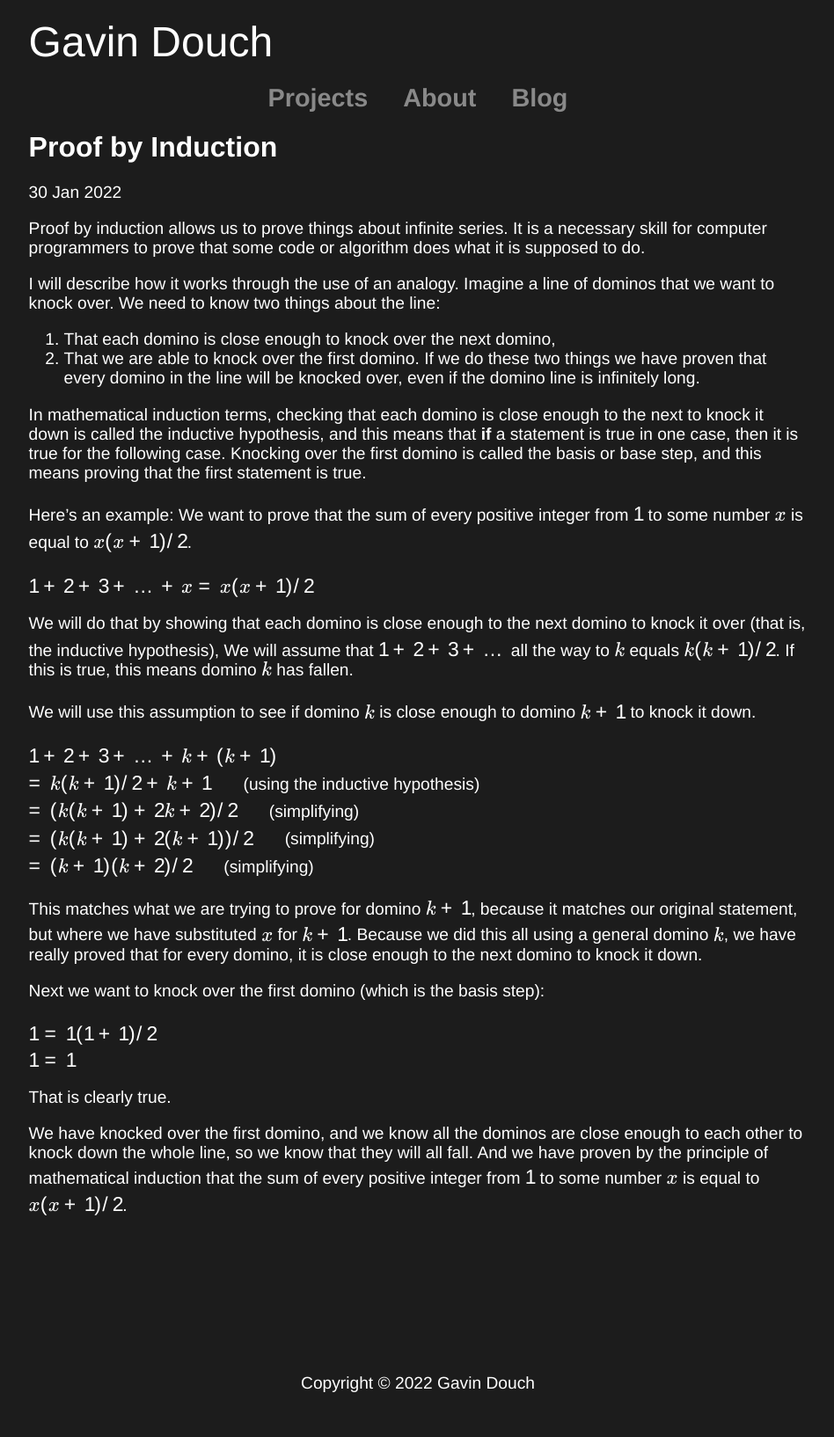
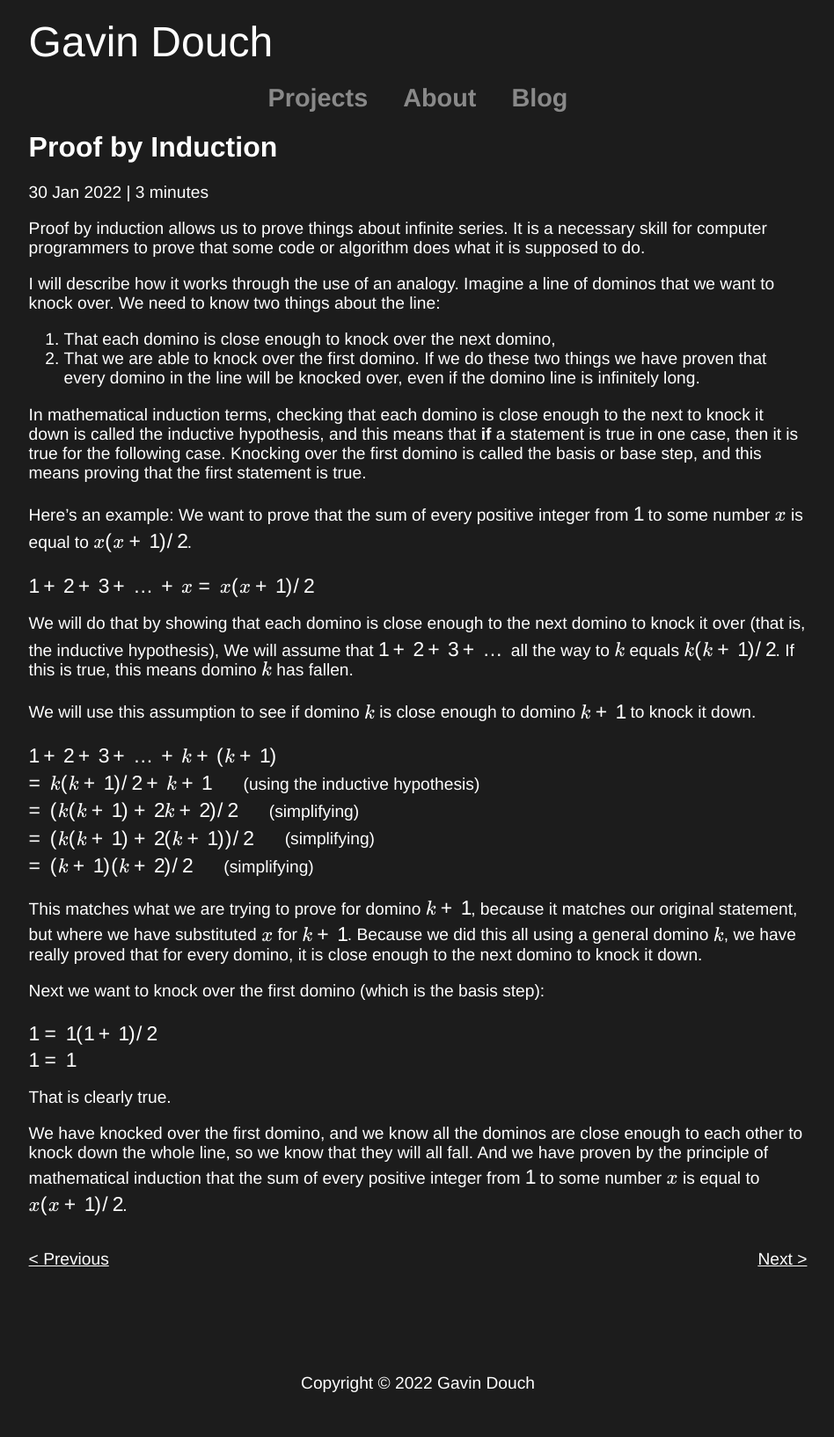
Before and after one commit to Coedice/website, a Jekyll site: the page built from _posts/2022-01-30-induction.md, in a window 1280 px wide. Shown: the whole page at 88% size, without its empty margins (165-1113 px from the left). Built offline with Jekyll 4.4.1, drawn with Linux system fonts in a browser that asks for light colours; formulas are drawn with MathJax 3.

Commit message:
Separate SCSS into different files if they only apply for one page
- Add arrows to move between blog posts
- Add reading time for blog posts

```diff
--- a/_layouts/default.html
+++ b/_layouts/default.html
@@ -8,13 +8,25 @@
 		<meta name="copyright" content="Gavin Douch">
 		<meta name="theme-color" content="#1c1c1c">
 		<link rel="stylesheet" href="{{ 'assets/css/styles.css' | relative_url }}">
+		{%- if page.title == "Projects" -%}
+			<link rel="stylesheet" href="{{ 'assets/css/projects.css' | relative_url }}">
+		{%- endif -%}
+		{%- if page.title == "About" -%}
+			<link rel="stylesheet" href="{{ 'assets/css/about.css' | relative_url }}">
+		{%- endif -%}
+		{%- if page.layout == "post" -%}
+			<link rel="stylesheet" href="{{ 'assets/css/blog.css' | relative_url }}">
+		{%- endif -%}
+		{%- if page.title == "QR Code Generator" -%}
+			<link rel="stylesheet" href="{{ 'assets/css/qr.css' | relative_url }}">
+		{%- endif -%}
 		<link rel="alternate" type="application/rss+xml" title="RSS" href="{{ 'blog/feed.rss' | absolute_url }}">
 		{%- feed_meta -%}
 		{% include icons.html %}
 		{%- if page.use_math -%}
 			{% include mathjax_support.html %}
 		{%- endif -%}
-		{%- if page.use_qr -%}
+		{%- if page.title == "QR Code Generator" -%}
 			<script src="{{ 'assets/scripts/qrCode.js' | relative_url }}"></script>
 		{%- endif -%}
 	</head>
--- a/_layouts/post.html
+++ b/_layouts/post.html
@@ -2,5 +2,15 @@
 layout: default
 ---
 <h1>{{ page.title }}</h1>
-<p>{{ page.date | date_to_string }}</p>
+<p>{{ page.date | date_to_string }} | {% include readingTime.html %}</p>
 {{ content }}
+{%- if page.previous != nil -%}
+	<p class="postArrow leftArrow">
+		<a href="{{ page.previous.url }}">&lt; Previous </a>
+	</p>
+{%- endif -%}
+{%- if page.next != nil -%}
+	<p class="postArrow rightArrow">
+		<a href="{{ page.next.url }}">Next &gt;</a>
+	</p>
+{%- endif -%}
--- /dev/null
+++ b/assets/css/about.scss
@@ -0,0 +1,16 @@
+---
+---
+#face {
+  display: block;
+  width: 25%;
+  border-radius: 20px;
+}
+
+/* Mobile */
+@media only screen and (max-width: 480pt) {
+  #face {
+	display: block;
+	width: 45%;
+	margin: 0 auto 0 auto;
+  }
+}
--- /dev/null
+++ b/assets/css/blog.scss
@@ -0,0 +1,13 @@
+---
+---
+p.postArrow {
+  position: absolute;
+}
+
+p.leftArrow {
+  left: 0;
+}
+
+p.rightArrow {
+  right: 0;
+}
--- /dev/null
+++ b/assets/css/projects.scss
@@ -0,0 +1,45 @@
+---
+---
+.projectImage {
+  width: 160px;
+  height: 160px;
+}
+
+.appleBadge {
+  display: block;
+  padding: 20px;
+  width: 120px;
+}
+
+#projectsList > table > tbody > tr > td {
+  vertical-align: top;
+
+  > p {
+	padding: 10px;
+	margin-top: 0;
+  }
+}
+
+#face {
+  display: block;
+  width: 25%;
+  border-radius: 20px;
+}
+
+/* Mobile */
+@media only screen and (max-width: 480pt) {
+  .projectImage {
+	width: 60%;
+	height: auto;
+	display: block;
+	margin: 0 auto 20px auto;
+  }
+
+  .appleBadge {
+	display: none;
+  }
+
+  #projectsList > table > tbody > tr > td {
+	display: block;
+  }
+}
--- /dev/null
+++ b/assets/css/qr.scss
@@ -0,0 +1,33 @@
+---
+---
+#qrTable {
+	margin-top: 20px;
+}
+
+#qrDisplay {
+	display: block;
+	width: 300px;
+}
+
+/* Mobile */
+@media only screen and (max-width: 480pt) {
+	#qrTable > tbody > tr > td {
+		display: block;
+	}
+
+	#qrOptions {
+		width: 100%;
+
+		> tbody > tr > td {
+			width: 100%;
+
+			> select {
+				width: 100%;
+			}
+
+			> input {
+				width: 100%;
+			}
+		}
+	}
+}
--- a/assets/css/styles.scss
+++ b/assets/css/styles.scss
@@ -34,6 +34,7 @@ body {
 #main {
 	width: 70%;
 	margin: 0 auto 180px auto;
+  	position: relative;
 }
 
 nav > ul {
@@ -65,43 +66,14 @@ input {
 	color: black;
 }
 
-.projectImage {
-	width: 160px;
-	height: 160px;
-}
-
-.appleBadge {
-	display: block;
-	padding: 20px;
-	width: 120px;
-}
-
 code {
 	font-family: Courier, Menlo, monospace;
-}
-
-#projectsList > table > tbody > tr > td {
-	vertical-align: top;
-
-	> p {
-		padding: 10px;
-		margin-top: 0;
-	}
 }
 
 #face {
 	display: block;
 	width: 25%;
 	border-radius: 20px;
-}
-
-#qrTable {
-	margin-top: 20px;
-}
-
-#qrDisplay {
-	display: block;
-	width: 300px;
 }
 
 /* Mobile */
@@ -140,44 +112,4 @@ code {
 			padding: 0 5px;
 		}
 	}
-
-	.projectImage {
-		width: 60%;
-		height: auto;
-		display: block;
-		margin: 0 auto 20px auto;
-	}
-
-	.appleBadge {
-		display: none;
-	}
-
-	#projectsList > table > tbody > tr > td {
-		display: block;
-	}
-
-	#qrDisplay {
-		display: block;
-		width: 100%;
-	}
-
-	#qrTable > tbody > tr > td {
-		display: block;
-	}
-
-	#qrOptions {
-		width: 100%;
-
-		> tbody > tr > td {
-			width: 100%;
-
-			> select {
-				width: 100%;
-			}
-
-			> input {
-				width: 100%;
-			}
-		}
-	}
 }
--- a/qrCode.html
+++ b/qrCode.html
@@ -1,7 +1,6 @@
 ---
 title: QR Code Generator
 layout: default
-use_qr: true
 ---
 <div align="center">
 	<table id="qrTable">
```
Also changed, not shown: _includes/readingTime.html (added, +9 -0 lines).
